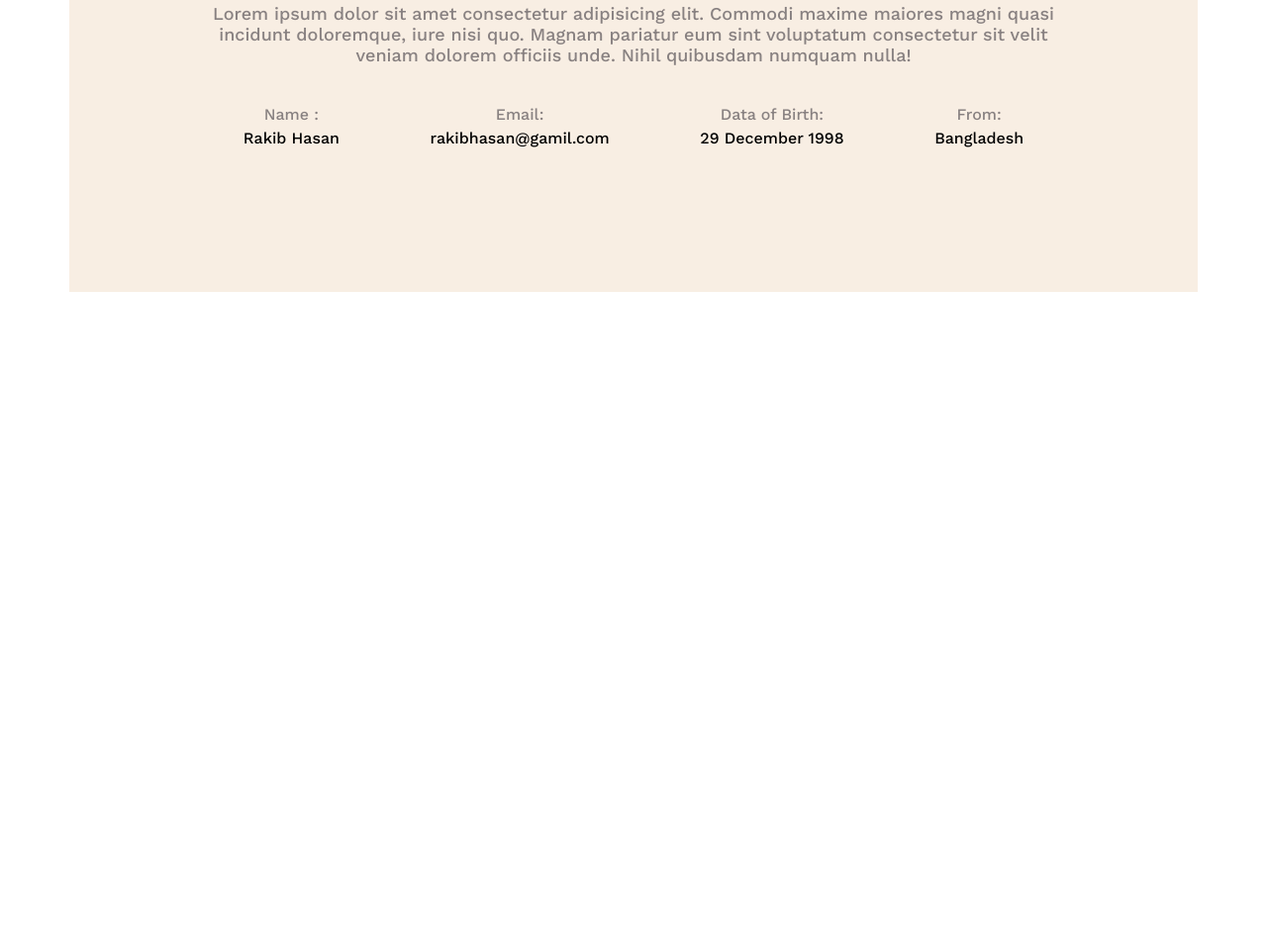
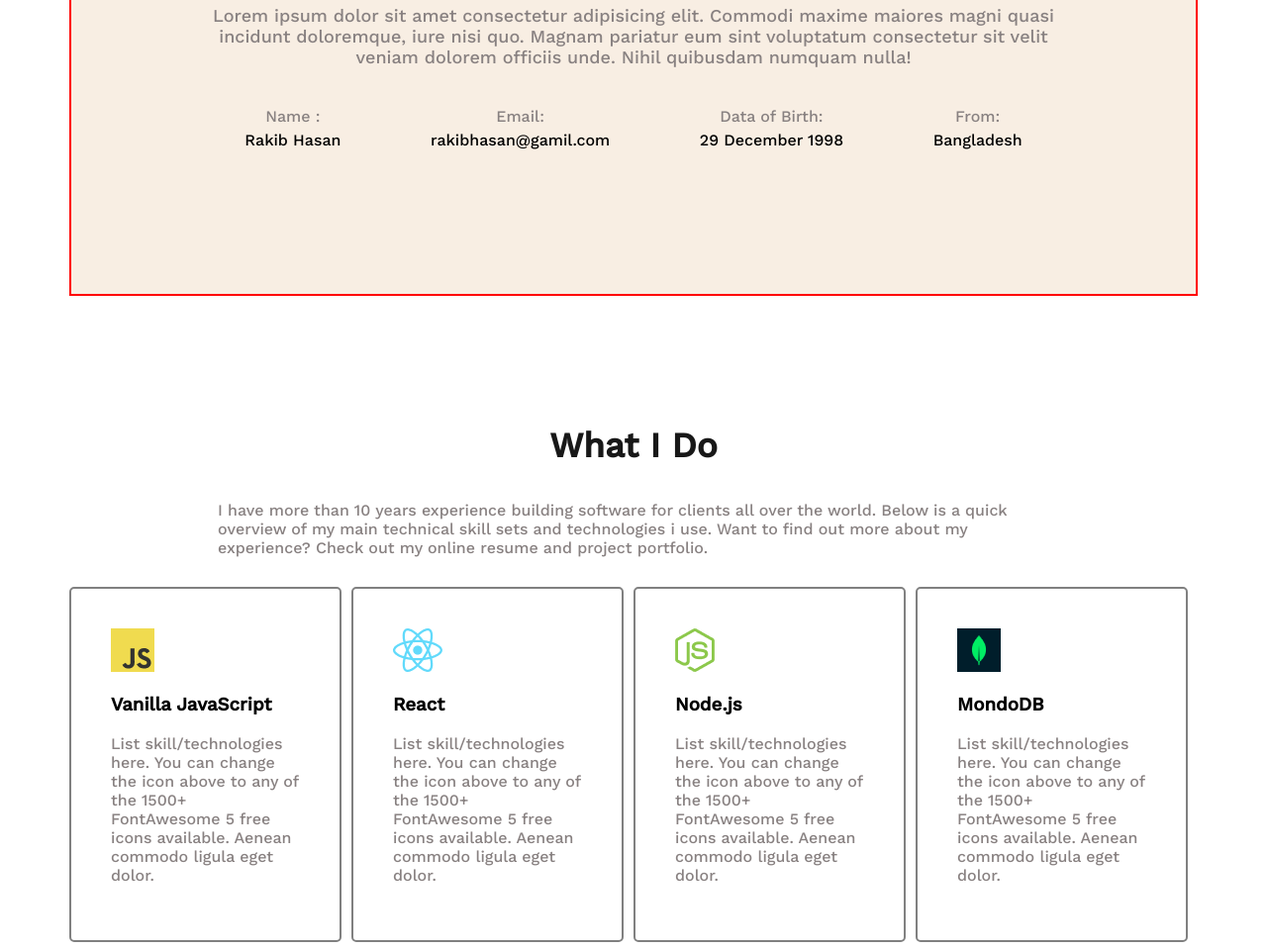
Before and after one commit to Rakib69A/My-Portfolio, a plain HTML site: page index.html in a window 1280 px wide. Shown: the part 1240-2200 px from the top of the page at 99% size. Before the commit the page ends 1543 px from the top, so only its background shows below. Drawn offline with nearby package versions, Linux system fonts and the light colour scheme.

Commit message:
what i do section added.

```diff
--- a/CSS/portfolio.css
+++ b/CSS/portfolio.css
@@ -89,6 +89,7 @@ nav a{
     margin-top: 130px;
     background-color: rgb(248, 238, 227);
     padding: 130px ;
+    border: 2px solid red;
 }
 main{
     max-width: 1140px;
@@ -111,3 +112,24 @@ main{
 .info-description{
     margin-top: 5px;
 }
+.what-i-do-sec{
+    margin-top: 130px;
+}
+.section-des{
+    margin: 30px 150px;
+    color:#888181;
+}
+.skills-container{
+    display: flex;
+}
+.skill{
+    border: 2px solid gray;
+    border-radius: 5px;
+    margin-right: 10px;
+    padding: 40px;
+    max-height: 300px;
+    /* color:#888181; */
+}
+.skill-des{
+    color:#888181;
+}
--- a/index.html
+++ b/index.html
@@ -55,6 +55,33 @@
                 </div>
             </div>
         </section>
+        <!-- What i do section star -->
+         <section class="what-i-do-sec">
+            <h3 class="section-title">What I Do</h3>
+            <p class="section-des">I have more than 10 years experience building software for clients all over the world. Below is a quick overview of my main technical skill sets and technologies i use. Want to find out more about my experience? Check out my online resume and project portfolio.</p>
+            <div class="skills-container">
+                <div class="skill">
+                    <img src="images/icons/js.png" alt="">
+                    <h3 class="skill-title">Vanilla JavaScript</h3>
+                    <p class="skill-des">List skill/technologies here. You can change the icon above to any of the 1500+ FontAwesome 5 free icons available. Aenean commodo ligula eget dolor.</p>
+                </div>
+                <div class="skill">
+                    <img src="images/icons/react.png" alt="">
+                    <h3 class="skill-title">React</h3>
+                    <p class="skill-des">List skill/technologies here. You can change the icon above to any of the 1500+ FontAwesome 5 free icons available. Aenean commodo ligula eget dolor.</p>
+                </div>
+                <div class="skill">
+                    <img src="images/icons/nodejs.png" alt="">
+                    <h3 class="skill-title">Node.js</h3>
+                    <p class="skill-des">List skill/technologies here. You can change the icon above to any of the 1500+ FontAwesome 5 free icons available. Aenean commodo ligula eget dolor.</p>
+                </div>
+                <div class="skill">
+                    <img src="images/icons/mongo.png" alt="">
+                    <h3 class="skill-title">MondoDB</h3>
+                    <p class="skill-des">List skill/technologies here. You can change the icon above to any of the 1500+ FontAwesome 5 free icons available. Aenean commodo ligula eget dolor.</p>
+                </div>
+            </div>
+         </section>
     </main>
     <footer>
 
```
